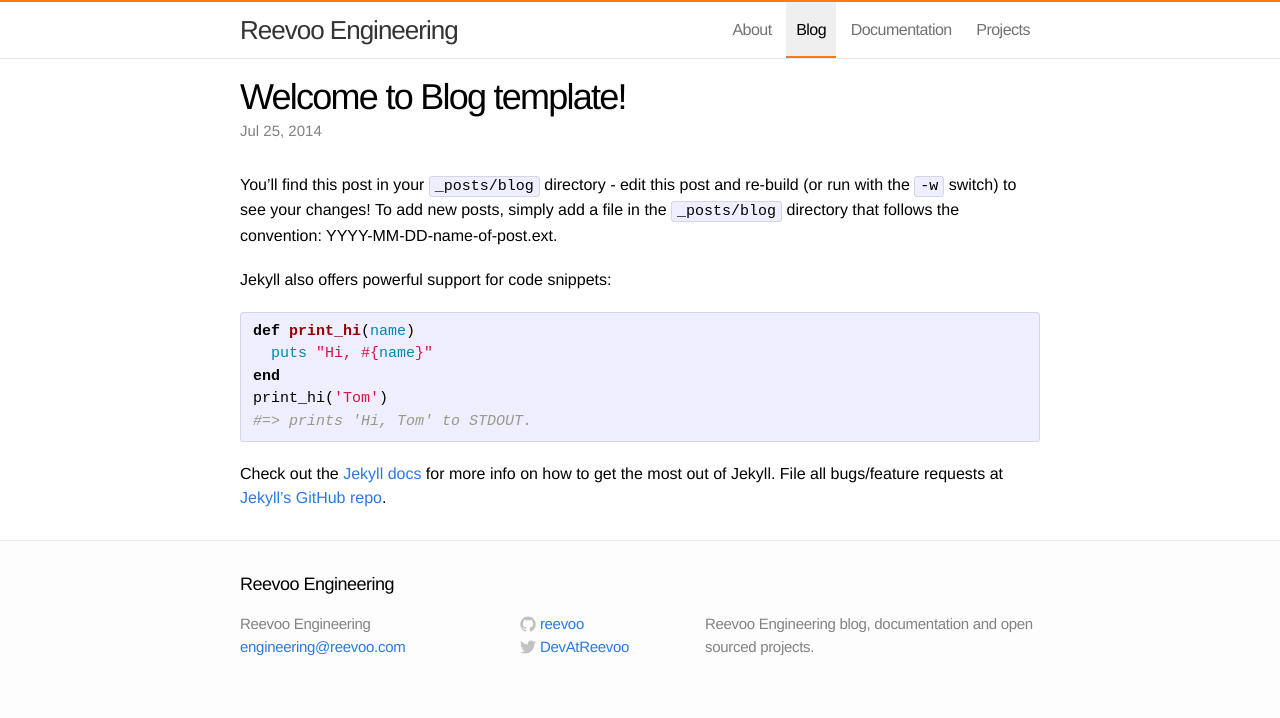
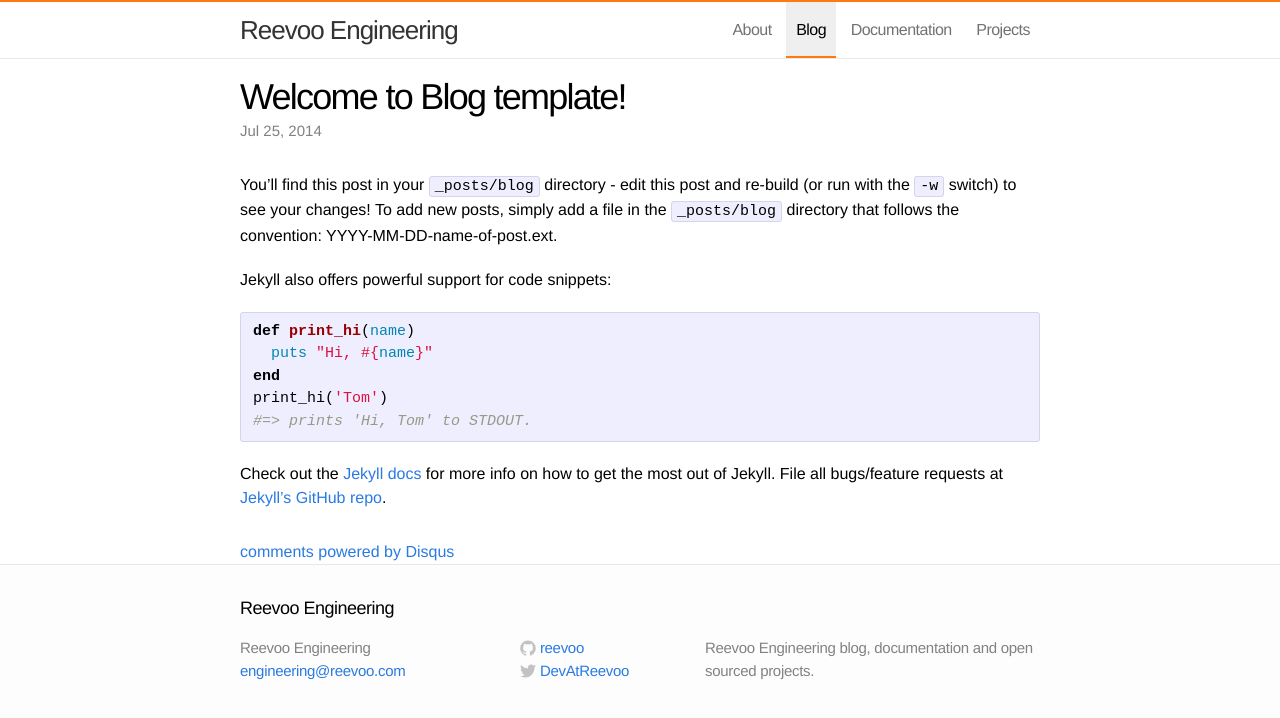
Before and after one commit to reevoo/reevoo.github.io, a Jekyll site: the page built from _posts/2014-07-25-welcome-to-jekyll.markdown, in a window 1280 px wide. Shown: the top 718 px of the page. Built offline with Jekyll 4.4.1, drawn with Linux system fonts in a browser that asks for light colours; comment, search, counter and statistics services are not loaded; some of the changed lines change nothing that is shown.

Commit message:
Integrate Disqus.

```diff
--- a/_layouts/post.html
+++ b/_layouts/post.html
@@ -12,4 +12,18 @@
   {{ content }}
   </article>
 
+  <div id="disqus_thread"></div>
+  <script type="text/javascript">
+    /* * * CONFIGURATION VARIABLES: EDIT BEFORE PASTING INTO YOUR WEBPAGE * * */
+    var disqus_shortname = 'reevoo'; // required: replace example with your forum shortname
+
+    /* * * DON'T EDIT BELOW THIS LINE * * */
+    (function() {
+      var dsq = document.createElement('script'); dsq.type = 'text/javascript'; dsq.async = true;
+      dsq.src = '//' + disqus_shortname + '.disqus.com/embed.js';
+      (document.getElementsByTagName('head')[0] || document.getElementsByTagName('body')[0]).appendChild(dsq);
+    })();
+  </script>
+  <noscript>Please enable JavaScript to view the <a href="http://disqus.com/?ref_noscript">comments powered by Disqus.</a></noscript>
+  <a href="http://disqus.com" class="dsq-brlink">comments powered by <span class="logo-disqus">Disqus</span></a>
 </div>
```
